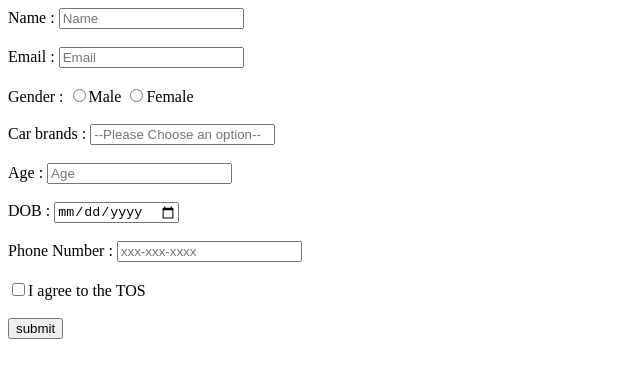
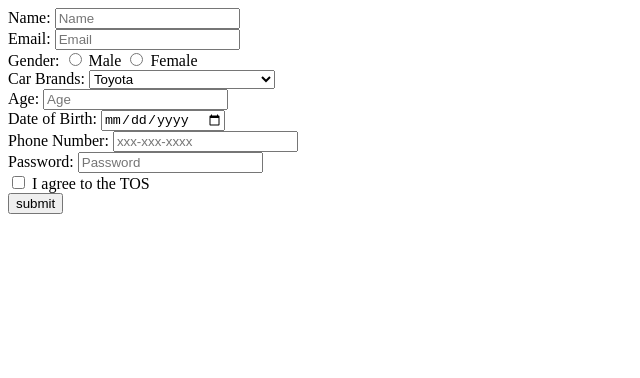
Before and after one commit to acciojob/signup-form-car-Rajasimman-R, a website: page main.html in a window 1280 px wide. Shown: the whole page, without its empty margins (0-640 px from the left). Drawn offline with Linux system fonts and the light colour scheme.

Commit message:
created a submission

```diff
--- a/main.html
+++ b/main.html
@@ -9,25 +9,45 @@
 <body>
 	<!-- the entire body must be written by student -->
 	<form action="#" method="post">
-	<label for="name">Name : </label>
-	<input type="text" id="name" name="name" placeholder="Name" required><br><br>
-	<label for="email">Email : </label>
-	<input type="email" id=email name="email" placeholder="Email" required><br><br>
-	<lable for="gender">Gender : </lable>
-		<input type="radio" id="gender_m" name="gender" required ><lable for="gender_m">Male</lable>
- <input type="radio" id="gender_f" name="gender" ><b<lable for="gender_f">Female</lable>
-<br><br><label for="cars">Car brands : </label><input type="select" required id="cars" placeholder="--Please Choose an option--">
-<br><br>	<label for="Age">Age : </label>
-	 <input type="number" id="age" name="age" placeholder="Age" required>
-	 <br><br>
-	 <label for="dob">DOB : </label>
-	 <input type="date" id="dob" name="dob" placeholder="xxx-xxx-xxxx" required>
-	 <br><br>
-	 <label for="tel">Phone Number : </label>
-	 <input type="tel" id="tel" name="tel" placeholder="xxx-xxx-xxxx" required>
-    <br><br><input type="checkbox" id="tos" name="tos" required><label for="tos">I agree to the TOS</label>
-	 <br><br><button>submit</button>
-	 </form>
+  <label for="name">Name:</label>
+  <input type="text" id="name" name="name" required placeholder="Name"><br>
+
+  <label for="email">Email:</label>
+  <input type="email" id="email" name="email" required placeholder="Email"><br>
+
+  <label>Gender:</label>
+  <input type="radio" id="gender_m" name="gender" required>
+  <label for="gender_m">Male</label>
+  <input type="radio" id="gender_f" name="gender" required>
+  <label for="gender_f">Female</label><br>
+
+  <label for="cars">Car Brands:</label>
+  <select id="cars" name="cars" required>
+    <option value="" disabled>--Please choose an option--</option>
+    <option value="toyota">Toyota</option>
+    <option value="honda">Honda</option>
+    <option value="ford">Ford</option>
+    <option value="chevrolet">Chevrolet</option>
+  </select><br>
+
+  <label for="age">Age:</label>
+  <input type="number" id="age" name="age" required placeholder="Age"><br>
+
+  <label for="dob">Date of Birth:</label>
+  <input type="date" id="dob" name="dob" required><br>
+
+  <label for="tel">Phone Number:</label>
+  <input type="tel" id="tel" name="tel" pattern="[0-9]{3}-[0-9]{3}-[0-9]{4}" placeholder="xxx-xxx-xxxx"><br>
+
+  <label for="password">Password:</label>
+  <input type="password" id="password" name="password" required placeholder="Password"><br>
+
+  <label>
+    <input type="checkbox" id="tos" name="tos" required> I agree to the TOS
+  </label><br>
+
+  <button type="submit">submit</button>
+</form>
 	<script type="text/javascript" src="./script.js">
 </script>
 
```
